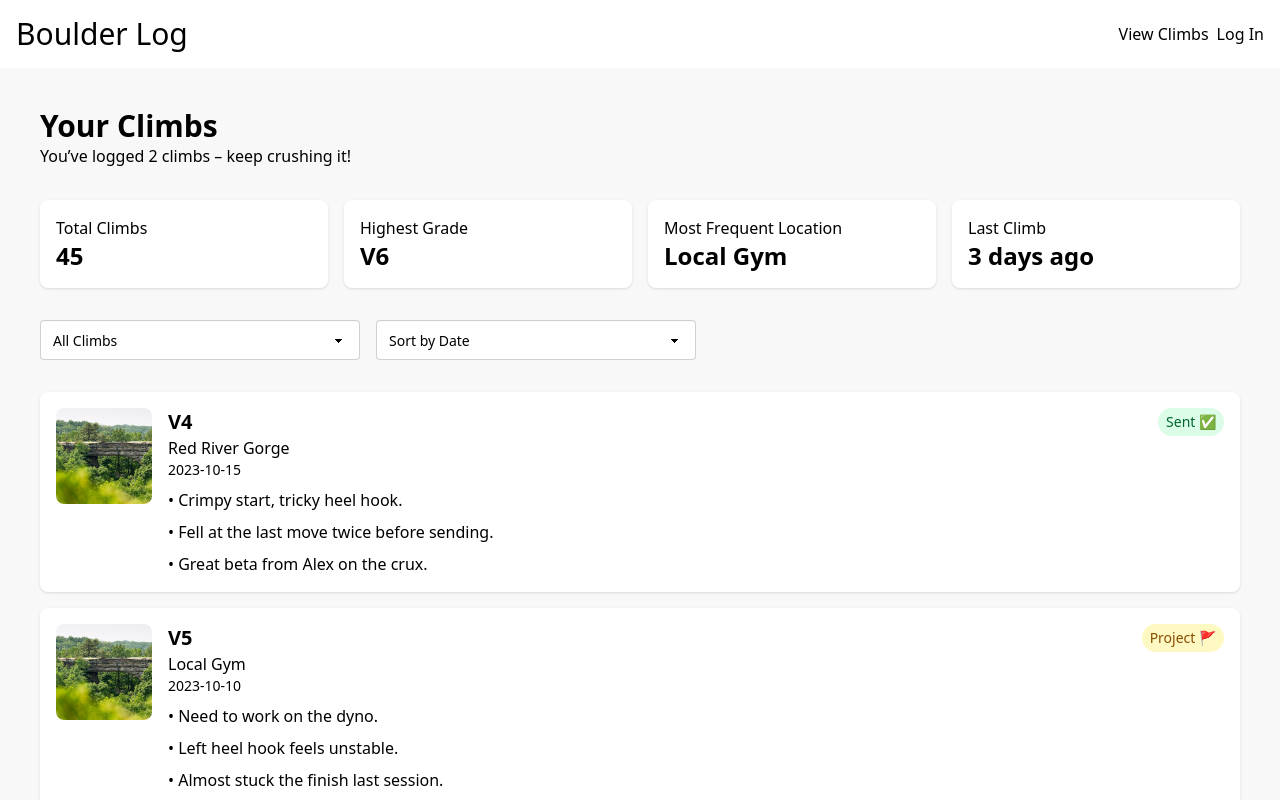
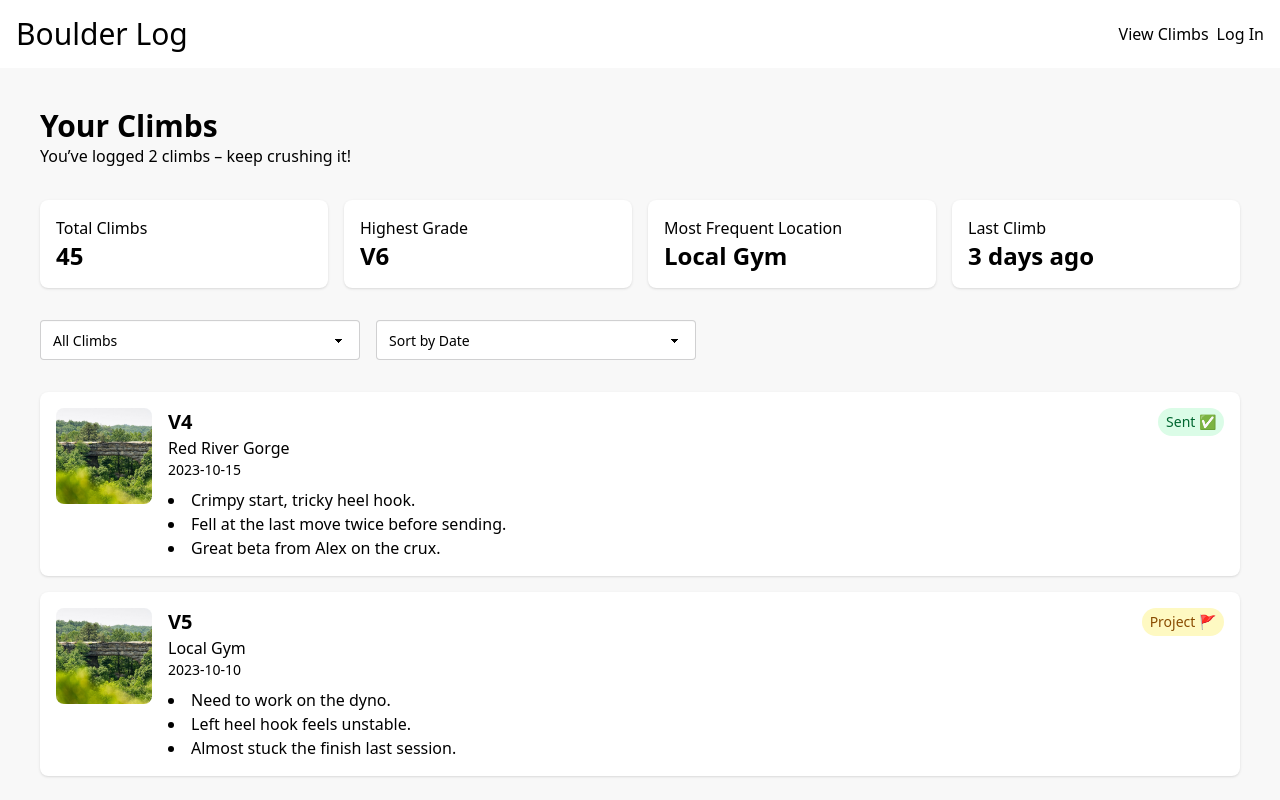
Before and after one commit to Victor-M-Giraldo/Boulder-Log, a React (Vite) app in the folder client/: page /climbs in a window 1280 px wide. Shown: the top 800 px of the page. Built offline with nearby package versions, Linux system fonts and the light colour scheme.

Commit message:
Create multiple components for the Climb page and refactor the existing code to use them

```diff
--- /dev/null
+++ b/client/src/components/ClimbCard.tsx
@@ -0,0 +1,30 @@
+import CompletedStatus from "./CompletedStatus";
+import ClimbNotes from "./ClimbNotes";
+import { Climb } from "../types/climb";
+
+interface ClimbCardProps {
+    climb: Climb;
+}
+
+export default function ClimbCard({ climb }: ClimbCardProps) {
+    return (
+      <div className='bg-base-100 p-4 rounded-lg shadow flex flex-col sm:flex-row items-start gap-4'>
+        <img
+          src={climb.image}
+          alt={climb.grade}
+          className='w-full sm:w-24 sm:h-24 object-cover rounded-lg flex-shrink-0'
+        />
+        <div className='flex-1 min-w-0 w-f  ull'>
+          <div className='flex flex-col sm:flex-row justify-between items-start gap-2'>
+            <div className='min-w-0'>
+              <p className='text-xl font-bold'>{climb.grade}</p>
+              <p>{climb.location}</p>
+              <p className='text-sm'>{climb.date}</p>
+            </div>
+            <CompletedStatus completed={climb.completed} />
+          </div>
+          <ClimbNotes notes={climb.notes} />
+        </div>
+      </div>
+    );
+}
--- /dev/null
+++ b/client/src/components/ClimbFilters.tsx
@@ -0,0 +1,15 @@
+export default function ClimbFilters() {
+    return (
+      <div className='flex gap-4 mb-8 flex-wrap'>
+        <select defaultValue='All Climbs' className='select max-md:w-full'>
+          <option>All Climbs</option>
+          <option>Sent</option>
+          <option>Projects</option>
+        </select>
+        <select defaultValue='Sort by Date' className='select max-md:w-full'>
+          <option>Sort by Date</option>
+          <option>Sort by Grade</option>
+        </select>
+      </div>
+    );
+}
--- /dev/null
+++ b/client/src/components/ClimbNotes.tsx
@@ -0,0 +1,19 @@
+import Note from "./Note";
+
+interface ClimbNotesProps {
+    notes: string[];
+}
+
+export default function ClimbNotes({ notes }: ClimbNotesProps) {
+  return (
+    <div className='mt-2 space-y-2'>
+      <ul
+        className='list-disc list-inside
+'>
+        {notes.map((note, index) => (
+          <Note key={index} note={note} />
+        ))}
+      </ul>
+    </div>
+  );
+}
--- /dev/null
+++ b/client/src/components/Climbs.tsx
@@ -0,0 +1,15 @@
+import { Climb } from '../types/climb';
+import ClimbCard from './ClimbCard';
+
+interface ClimbsProps {
+  climbs: Climb[];
+}
+export default function Climbs({ climbs }: ClimbsProps) {
+  return (
+    <div className='space-y-4'>
+      {climbs.map((climb) => (
+        <ClimbCard key={climb.id} climb={climb} />
+      ))}
+    </div>
+  );
+}
--- /dev/null
+++ b/client/src/components/CompletedStatus.tsx
@@ -0,0 +1,16 @@
+interface CompletedStatusProps {
+  completed: boolean;
+}
+
+export default function CompletedStatus({ completed }: CompletedStatusProps) {
+  return (
+    <span
+      className={`px-2 py-1 rounded-full text-sm whitespace-nowrap flex-shrink-0 ${
+        completed
+          ? 'bg-green-100 text-green-800'
+          : 'bg-yellow-100 text-yellow-800'
+      }`}>
+      {completed ? 'Sent ✅' : 'Project 🚩'}
+    </span>
+  );
+}
--- /dev/null
+++ b/client/src/components/InfoCard.tsx
@@ -0,0 +1,13 @@
+interface InfoCardProps {
+    title: string;
+    value: string;
+}
+
+export default function InfoCard({title, value}: InfoCardProps) {
+    return (
+      <div className='bg-base-100 p-4 rounded-lg shadow'>
+        <p>{title}</p>
+        <p className='text-2xl font-bold'>{value}</p>
+      </div>
+    );
+}
--- /dev/null
+++ b/client/src/components/Note.tsx
@@ -0,0 +1,9 @@
+interface NoteProps {
+    note: string;
+}
+
+export default function Note({note}: NoteProps) {
+    return (
+        <li>{note}</li>
+    )
+}
--- a/client/src/pages/Climbs.tsx
+++ b/client/src/pages/Climbs.tsx
@@ -2,15 +2,20 @@ import React, { useState } from 'react';
 import Modal from '../components/Modal';
 import NewClimbForm from '../components/NewClimbForm';
 import { getItem } from '../utils/localStorage';
+import InfoCard from '../components/InfoCard';
+import ClimbFilters from '../components/ClimbFilters';
+import Button from '../components/Button';
+import Climbs from '../components/Climbs';
+import { Climb } from '../types/climb';
 import { Token } from '../types/api';
 
-const mockClimbs = [
+const mockClimbs: Climb[] = [
   {
     id: 1,
     grade: 'V4',
     location: 'Red River Gorge',
     date: '2023-10-15',
-    status: 'sent',
+    completed: true,
     notes: [
       'Crimpy start, tricky heel hook.',
       'Fell at the last move twice before sending.',
@@ -23,7 +28,7 @@ const mockClimbs = [
     grade: 'V5',
     location: 'Local Gym',
     date: '2023-10-10',
-    status: 'project',
+    completed: false,
     notes: [
       'Need to work on the dyno.',
       'Left heel hook feels unstable.',
@@ -34,8 +39,6 @@ const mockClimbs = [
 ];
 
 const ViewClimbsPage: React.FC = () => {
-  const [filter, setFilter] = useState<string>('all');
-  const [sort, setSort] = useState<string>('date');
   const [modalVisible, setModalVisible] = useState(false);
 
   async function handleSubmit(e: React.FormEvent<HTMLFormElement>) {
@@ -57,18 +60,6 @@ const ViewClimbsPage: React.FC = () => {
     setModalVisible(false);
   }
 
-  // Filter and sort climbs
-  const filteredClimbs = mockClimbs
-    .filter((climb) => filter === 'all' || climb.status === filter)
-    .sort((a, b) => {
-      if (sort === 'date') {
-        return new Date(b.date).getTime() - new Date(a.date).getTime();
-      } else if (sort === 'grade') {
-        return b.grade.localeCompare(a.grade);
-      }
-      return 0;
-    });
-
   return (
     <section className='p-6 bg-base-200 h-full max-w-7xl mx-auto'>
       <Modal open={modalVisible} onCancel={() => setModalVisible(false)}>
@@ -80,77 +71,20 @@ const ViewClimbsPage: React.FC = () => {
       </div>
 
       <div className='grid grid-cols-2 md:grid-cols-4 gap-4 mb-8'>
-        <div className='bg-base-100 p-4 rounded-lg shadow'>
-          <p>Total Climbs</p>
-          <p className='text-2xl font-bold'>45</p>
-        </div>
-        <div className='bg-base-100 p-4 rounded-lg shadow'>
-          <p>Highest Grade</p>
-          <p className='text-2xl font-bold'>V6</p>
-        </div>
-        <div className='bg-base-100 p-4 rounded-lg shadow'>
-          <p>Most Frequent Location</p>
-          <p className='text-2xl font-bold'>Local Gym</p>
-        </div>
-        <div className='bg-base-100 p-4 rounded-lg shadow'>
-          <p>Last Climb</p>
-          <p className='text-2xl font-bold'>3 days ago</p>
-        </div>
+        <InfoCard title='Total Climbs' value='45' />
+        <InfoCard title='Highest Grade' value='V6' />
+        <InfoCard title='Most Frequent Location' value='Local Gym' />
+        <InfoCard title='Last Climb' value='3 days ago' />
       </div>
 
-      <div className='flex gap-4 mb-8 flex-wrap'>
-        <select defaultValue='All Climbs' className='select max-md:w-full'>
-          <option>All Climbs</option>
-          <option>Sent</option>
-          <option>Projects</option>
-        </select>
-        <select defaultValue='Sort by Date' className='select max-md:w-full'>
-          <option>Sort by Date</option>
-          <option>Sort by Grade</option>
-        </select>
-      </div>
+      <ClimbFilters />
 
-      <div className='space-y-4'>
-        {filteredClimbs.map((climb) => (
-          <div className='bg-base-100 p-4 rounded-lg shadow flex flex-col sm:flex-row items-start gap-4'>
-            <img
-              src={climb.image}
-              alt='Climb'
-              className='w-full sm:w-24 sm:h-24 object-cover rounded-lg flex-shrink-0'
-            />
-            <div className='flex-1 min-w-0 w-full'>
-              <div className='flex flex-col sm:flex-row justify-between items-start gap-2'>
-                <div className='min-w-0'>
-                  <p className='text-xl font-bold'>{climb.grade}</p>
-                  <p>{climb.location}</p>
-                  <p className='text-sm'>{climb.date}</p>
-                </div>
-                <span
-                  className={`px-2 py-1 rounded-full text-sm whitespace-nowrap flex-shrink-0 ${
-                    climb.status === 'sent'
-                      ? 'bg-green-100 text-green-800'
-                      : 'bg-yellow-100 text-yellow-800'
-                  }`}>
-                  {climb.status === 'sent' ? 'Sent ✅' : 'Project 🚩'}
-                </span>
-              </div>
-              {/* Display Multiple Notes */}
-              <div className='mt-2 space-y-2'>
-                {climb.notes.map((note, index) => (
-                  <p key={index}>• {note}</p>
-                ))}
-              </div>
-            </div>
-          </div>
-        ))}
-      </div>
+      <Climbs climbs={mockClimbs} />
 
       <div className='mt-8'>
-        <button
-          className='btn btn-primary'
-          onClick={() => setModalVisible(true)}>
+        <Button type='button' width='auto' onClick={() => setModalVisible(true)}>
           Log a New Climb
-        </button>
+        </Button>
       </div>
     </section>
   );
```
